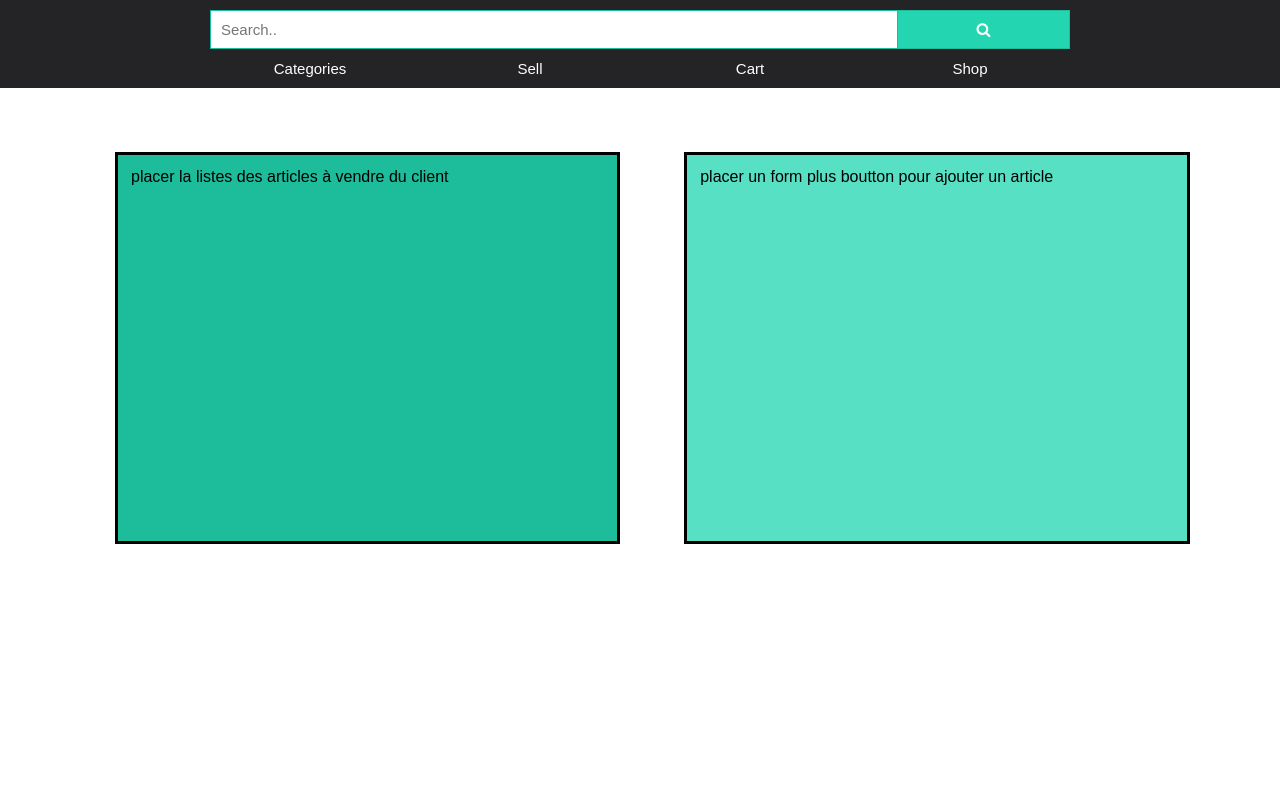
After one commit to QuentinDstl/Modele-site-Ecommerce, a PHP site: page /sell.html in a window 1280 px wide. The commit adds this page. Run offline with PHP 8.4, Linux system fonts and the light colour scheme.

Commit message:
architecture page

```diff
--- a/css/style.css
+++ b/css/style.css
@@ -91,3 +91,66 @@ html,body {
 	color: var(--white);
 	text-decoration: none;
 }
+
+
+	/*	DIV FOR THE PAGE PROFIL */
+
+#info-clt {
+	float:left;
+	margin-left:9%;
+	margin-top:5%;
+	padding:1%;
+	height:45%;
+	width: 37%;
+	background-color: var(--dark-green);
+}
+
+#info-pmt {
+	float: left;
+	margin-left: 5%;
+	margin-right: 4%;
+	margin-top: 5%;
+	padding: 1%;
+	height: 45%;
+	width: 37%;
+	background-color: var(--dark-green);
+}
+
+	/*	DIV FOR SELL */
+
+#info-lst {
+	border:solid;
+	float: left;
+	margin-left: 9%;
+	margin-top: 5%;
+	padding: 1%;
+	height: 45%;
+	width: 37%;
+	background-color: var(--dark-green);
+}
+
+#info-artcl {
+	border:solid;
+	float: left;
+	margin-left: 5%;
+	margin-right: 4%;
+	margin-top: 5%;
+	padding: 1%;
+	height: 45%;
+	width: 37%;
+	background-color: var(--light-green);
+}
+
+	/* DIV FOR CART */
+
+#info-cart {
+	border: solid;
+	float: left;
+	margin-left: 5%;
+	margin-right: 5%;
+	margin-top: 5%;
+	padding: 1%;
+	height: 50%;
+	width: 85%;
+	background-color: var(--light-green);
+}
--- a/index.html
+++ b/index.html
@@ -27,9 +27,9 @@
 			<div id="low-header">
 				<div></div>
 				<div id="cat-1"><a href="#"> Categories </a></div>
-				<div id="cat-2"><a href="#"> Sell </a></div>
-				<div id="cat-3"><a href="#"> Cart </a></div>
-				<div id="cat-4"><a href="#"> Shop </a></div>
+				<div id="cat-2"><a href="sell.html"> Sell </a></div>
+				<div id="cat-3"><a href="cart.html"> Cart </a></div>
+				<div id="cat-4"><a href="index.html"> Shop </a></div>
 			</div>
 		</header>
 
--- /dev/null
+++ b/sell.html
@@ -0,0 +1,38 @@
+<!DOCTYPE html>
+<html>
+<head>
+    <meta charset="utf-8">
+    <title>YourSell</title>
+    <link href="css/style.css" rel="stylesheet" type="text/css" />
+    <link rel="stylesheet" href="https://cdnjs.cloudflare.com/ajax/libs/font-awesome/4.7.0/css/font-awesome.min.css">
+    <script src="https://ajax.googleapis.com/ajax/libs/jquery/3.5.1/jquery.min.js"></script>
+    <script type="text/javascript" src="js/script.js"></script>
+</head>
+
+<body>
+    <header>
+        <div id="top-header">
+            <div id="logo">
+            </div>
+            <div id="search-bar">
+                <form action="/action_page.php">
+                    <input type="text" placeholder="Search.." name="search">
+                    <button type="submit"><i class="fa fa-search"></i></button>
+                </form>
+            </div>
+            <div id="login">
+            </div>
+        </div>
+
+        <div id="low-header">
+            <div></div>
+            <div id="cat-1"><a href="#"> Categories </a></div>
+            <div id="cat-2"><a href="sell.html"> Sell </a></div>
+            <div id="cat-3"><a href="cart.html"> Cart </a></div>
+            <div id="cat-4"><a href="index.html"> Shop </a></div>
+        </div>
+    </header>
+    <div id="info-lst"> placer la listes des articles à vendre du client </div>
+    <div id="info-artcl"> placer un form plus boutton pour ajouter un article </div>
+</body>
+</html>
```
Also changed, not shown: cart.html (added, +38 -0 lines), profil.html (added, +39 -0 lines).
